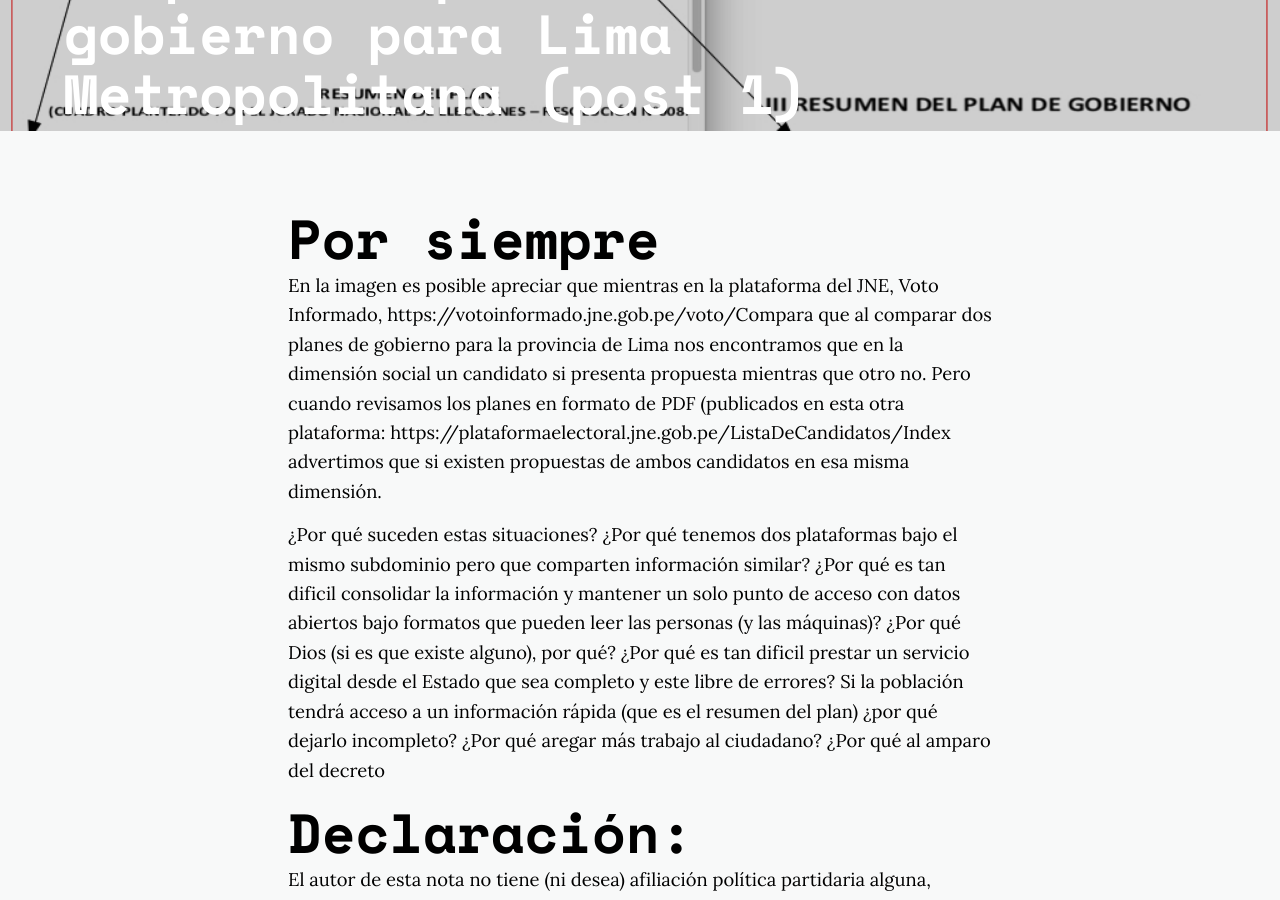
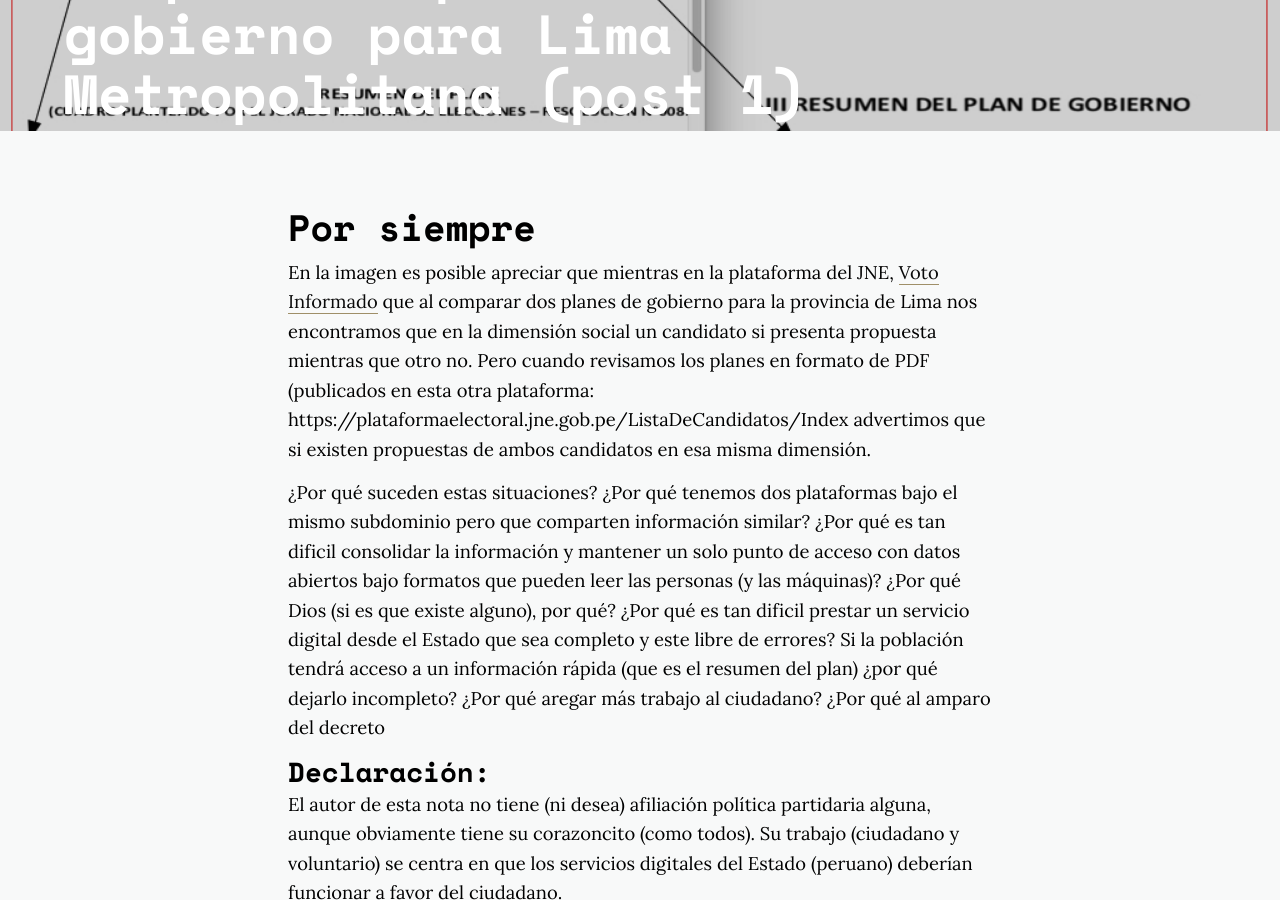
Before and after one commit to manuelvarzen/Vigia, a Jekyll site: the page built from _posts/2018-08-10-JNE-VotoInformado.md, in a window 1280 px wide and 900 px high, scrolled down 513 px. Built offline with Jekyll 4.4.1, drawn with Linux system fonts in a browser that asks for light colours; nearby versions of some CDN libraries.

Commit message:
Update 2018-08-10-JNE-VotoInformado.md

```diff
--- a/_posts/2018-08-10-JNE-VotoInformado.md
+++ b/_posts/2018-08-10-JNE-VotoInformado.md
@@ -12,10 +12,10 @@ categories:
   - Elections
   - Open Data
 ---
-# Por siempre
-En la imagen es posible apreciar que mientras en la plataforma del JNE, Voto Informado, https://votoinformado.jne.gob.pe/voto/Compara que al comparar dos planes de gobierno para la provincia de Lima nos encontramos que en la dimensión social un candidato si presenta propuesta mientras que otro no. Pero cuando revisamos los planes en formato de PDF (publicados en esta otra plataforma: https://plataformaelectoral.jne.gob.pe/ListaDeCandidatos/Index advertimos que si existen propuestas de ambos candidatos en esa misma dimensión.
+## Por siempre
+En la imagen es posible apreciar que mientras en la plataforma del JNE, [Voto Informado](https://votoinformado.jne.gob.pe/voto/Compara) que al comparar dos planes de gobierno para la provincia de Lima nos encontramos que en la dimensión social un candidato si presenta propuesta mientras que otro no. Pero cuando revisamos los planes en formato de PDF (publicados en esta otra plataforma: https://plataformaelectoral.jne.gob.pe/ListaDeCandidatos/Index advertimos que si existen propuestas de ambos candidatos en esa misma dimensión.
 
 ¿Por qué suceden estas situaciones? ¿Por qué tenemos dos plataformas bajo el mismo subdominio pero que comparten información similar? ¿Por qué es tan dificil consolidar la información y mantener un solo punto de acceso con datos abiertos bajo formatos que pueden leer las personas (y las máquinas)? ¿Por qué Dios (si es que existe alguno), por qué? ¿Por qué es tan dificil prestar un servicio digital desde el Estado que sea completo y este libre de errores? Si la población tendrá acceso a un información rápida (que es el resumen del plan) ¿por qué dejarlo incompleto? ¿Por qué aregar más trabajo al ciudadano? ¿Por qué al amparo del decreto
 
-# Declaración:
+### Declaración:
 El autor de esta nota no tiene (ni desea) afiliación política partidaria alguna, aunque obviamente tiene su corazoncito (como todos). Su trabajo (ciudadano y voluntario) se centra en que los servicios digitales del Estado (peruano) deberían funcionar a favor del ciudadano.
```
